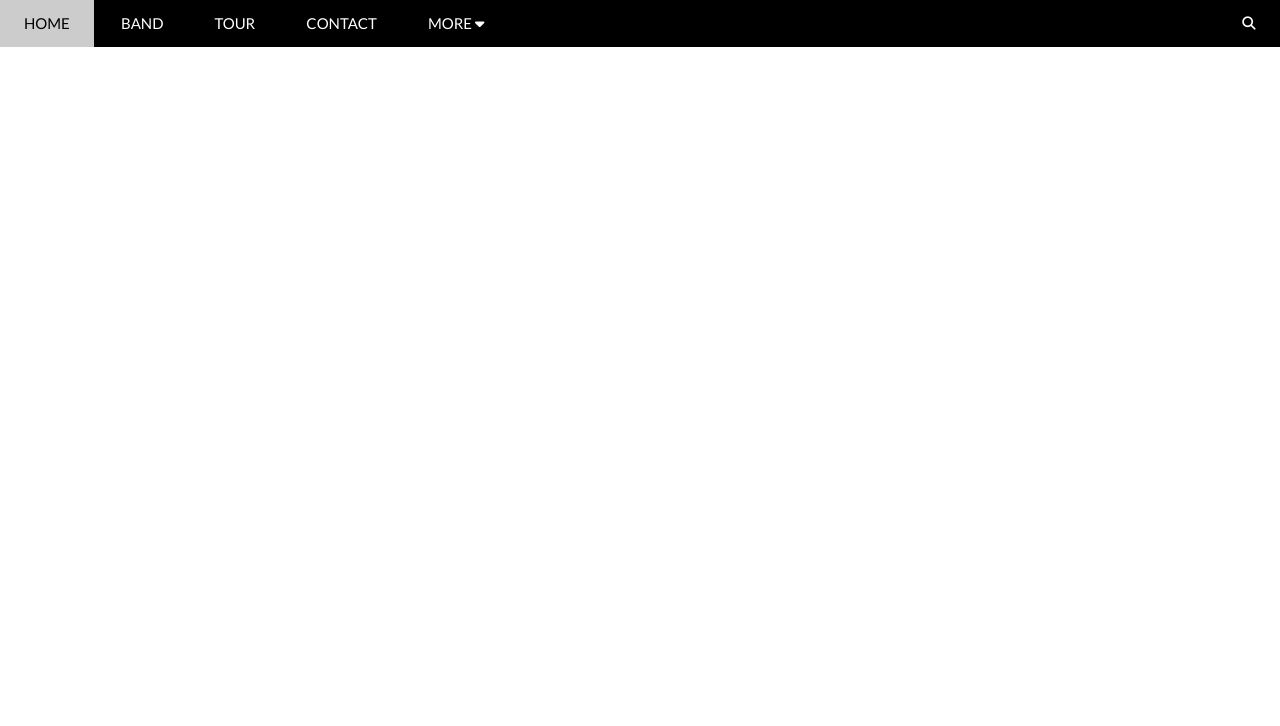
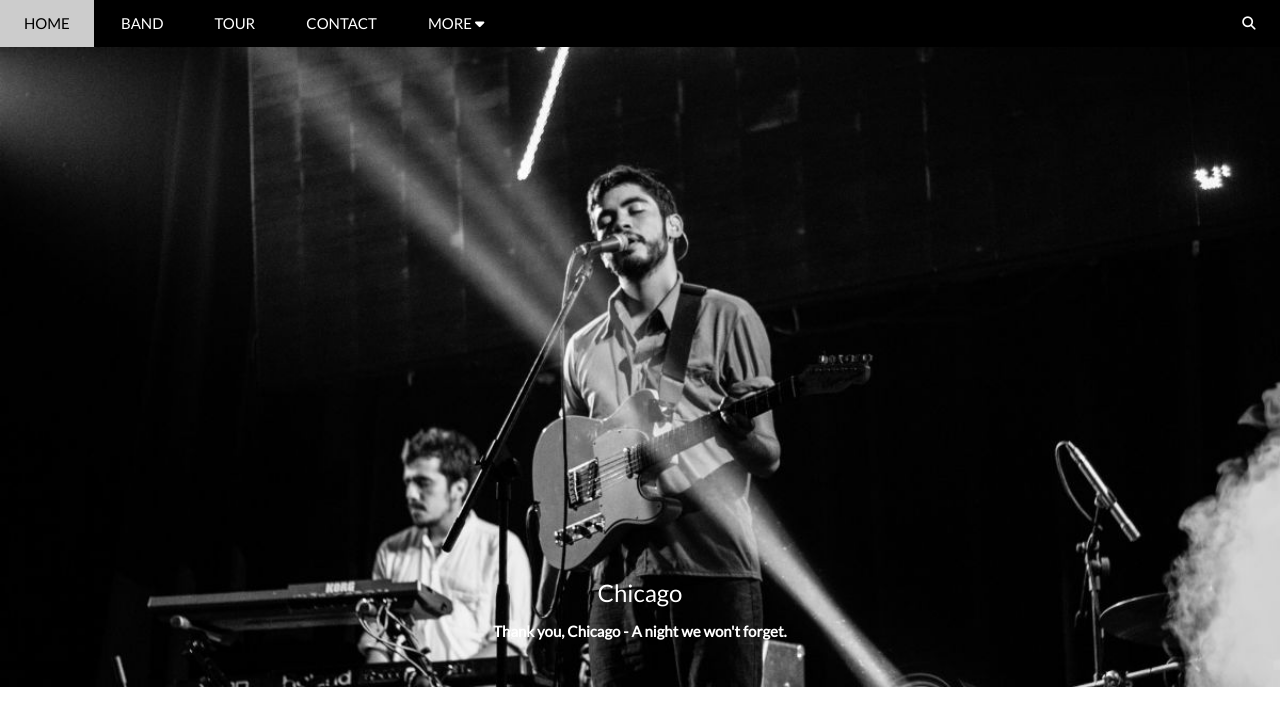
Before and after one commit to DrakeKarto/TheBand, a plain HTML site: page index.html in a window 1280 px wide. Drawn offline with Linux system fonts and the light colour scheme.

Commit message:
Update Sliders + Fix Header CSS

```diff
--- a/assets/css/style.css
+++ b/assets/css/style.css
@@ -17,16 +17,14 @@
     top: 0;
     left: 0;
     right: 0;
+    z-index: 1;
     position: fixed;
 }
+
 #header>.nav>li,
 #header .nav li a {
     color: #fff;
     cursor: pointer;
-}
-
-#header>.nav>li,
-#header>.nav>li>a {
     text-decoration: none;
     line-height: var(--header-line-height);
     padding: 0 12px;
@@ -66,7 +64,6 @@
     text-decoration: none;
 }
 
-
 #header li:hover .subnav {
     display: block;
 }
@@ -84,3 +81,33 @@
 #header .btn-search:hover {
     background-color: #f44336;
 }
+
+/* Container */
+/* Container - Slider */
+#sliders {
+    position: relative;
+    margin-top: var(--header-line-height);
+    padding-top: 50%;
+    background: url(../img/sliders/chicago.jpg) top center / cover no-repeat;
+    color: #fff;
+}
+
+#sliders .slider-info {
+    position: absolute;
+    right: 0;
+    left: 0;
+    text-align: center;
+    bottom: 0;
+    padding: 32px 16px;
+}
+
+#sliders .slider-info p {
+    margin: 15px 0;
+    font-size: 15px;
+}
+
+#sliders .slider-info h3 {
+    margin: 10px 0;
+    font-size: 24px;
+    font-weight: 400;
+}
--- a/index.html
+++ b/index.html
@@ -30,7 +30,18 @@
                 </button>
             </ul>
         </div>
-        <div id="container"></div>
+        <div id="container">
+            <div id="sliders">
+                <div class="slider-info">
+                    <h3>Chicago</h3>
+                    <p><b>Thank you, Chicago - A night we won't forget.</b></p>
+                </div>
+            </div>
+            <div id="members"></div>
+            <div id="tours"></div>
+            <div id="contact"></div>
+            <div id="mapping"></div>
+        </div>
         <div id="footer"></div>
     </div>
 </body>
```
